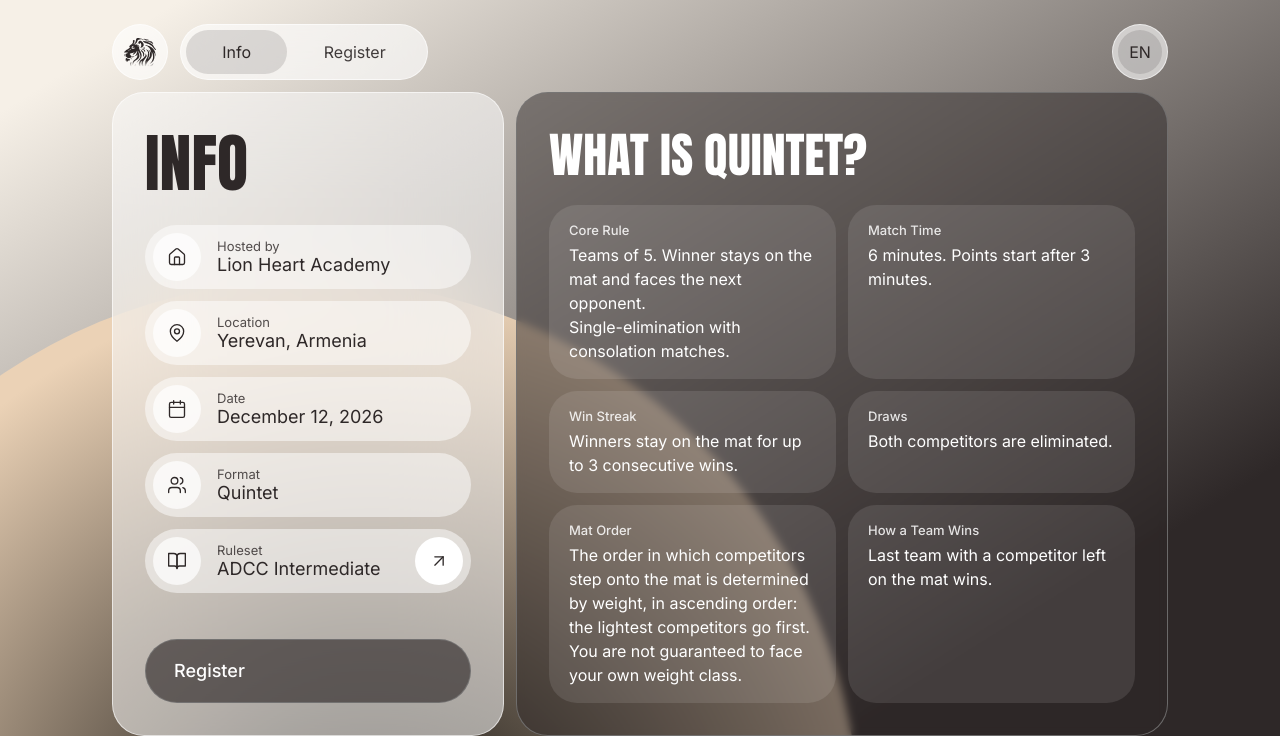
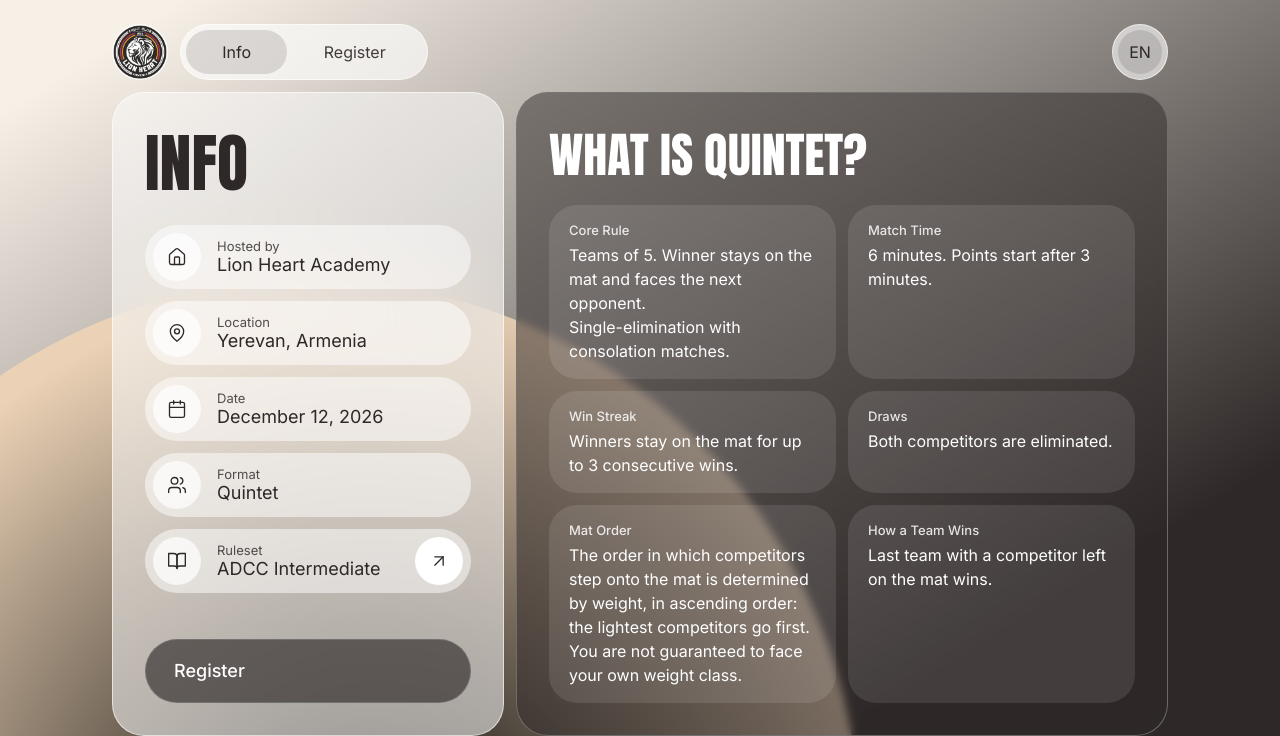
Before and after one commit to anna-vlady/lionheart-quintet, a plain HTML site: page index.html in a window 1280 px wide. Shown: the top 736 px of the page. Drawn offline with Linux system fonts and the light colour scheme.

Commit message:
Use the round Lion Heart logo in the header and browser tab
Co-Authored-By: Claude Opus 5.5 <noreply@anthropic.com>

```diff
--- a/assets/css/styles.css
+++ b/assets/css/styles.css
@@ -219,6 +219,9 @@ svg {
 }
 
 .chip img { display: block; }
+
+.chip--logo { overflow: hidden; }
+.chip--logo img { width: 100%; height: 100%; }
 
 .menu {
   position: relative;
--- a/index.html
+++ b/index.html
@@ -6,7 +6,8 @@
   <title>Info · Lion Heart Quintet</title>
   <meta name="description" content="Format, rules and details for the Lion Heart Quintet grappling tournament in Yerevan, Armenia, December 12, 2026.">
   <meta name="theme-color" content="#2E2828">
-  <link rel="icon" href="assets/img/lion.svg" type="image/svg+xml">
+  <link rel="icon" href="assets/img/favicon-64.png" type="image/png">
+  <link rel="apple-touch-icon" href="assets/img/apple-touch-icon.png">
   <link rel="preconnect" href="https://fonts.googleapis.com">
   <link rel="preconnect" href="https://fonts.gstatic.com" crossorigin>
   <link rel="stylesheet" href="https://fonts.googleapis.com/css2?family=Anton&family=Inter:wght@400;500&family=Oswald:wght@700&family=Noto+Sans+Armenian:wdth,wght@62.5..100,400..800&display=swap">
@@ -20,8 +21,8 @@
 
   <div class="shell">
     <header class="topbar">
-      <a class="chip glass" href="index.html" aria-label="Lion Heart, home" data-i18n-aria="homeLabel">
-        <img src="assets/img/lion.svg" alt="" width="32" height="29">
+      <a class="chip chip--logo glass" href="index.html" aria-label="Lion Heart, home" data-i18n-aria="homeLabel">
+        <img src="assets/img/lionheart-logo-168.png" alt="" width="56" height="56">
       </a>
       <nav class="menu glass" aria-label="Main">
         <span class="menu__pill" aria-hidden="true" data-menu-pill></span>
--- a/register.html
+++ b/register.html
@@ -6,7 +6,8 @@
   <title>Sign up · Lion Heart Quintet</title>
   <meta name="description" content="Sign up for the Lion Heart Quintet grappling tournament in Yerevan, Armenia, December 12, 2026.">
   <meta name="theme-color" content="#2E2828">
-  <link rel="icon" href="assets/img/lion.svg" type="image/svg+xml">
+  <link rel="icon" href="assets/img/favicon-64.png" type="image/png">
+  <link rel="apple-touch-icon" href="assets/img/apple-touch-icon.png">
   <link rel="preconnect" href="https://fonts.googleapis.com">
   <link rel="preconnect" href="https://fonts.gstatic.com" crossorigin>
   <link rel="stylesheet" href="https://fonts.googleapis.com/css2?family=Anton&family=Inter:wght@400;500&family=Oswald:wght@700&family=Noto+Sans+Armenian:wdth,wght@62.5..100,400..800&display=swap">
@@ -20,8 +21,8 @@
 
   <div class="shell">
     <header class="topbar">
-      <a class="chip glass" href="index.html" aria-label="Lion Heart, home" data-i18n-aria="homeLabel">
-        <img src="assets/img/lion.svg" alt="" width="32" height="29">
+      <a class="chip chip--logo glass" href="index.html" aria-label="Lion Heart, home" data-i18n-aria="homeLabel">
+        <img src="assets/img/lionheart-logo-168.png" alt="" width="56" height="56">
       </a>
       <nav class="menu glass" aria-label="Main">
         <span class="menu__pill" aria-hidden="true" data-menu-pill></span>
```
Also changed, not shown: assets/img/apple-touch-icon.png (added), assets/img/favicon-64.png (added), assets/img/lionheart-logo-168.png (added), assets/img/lionheart-logo.png (added).
